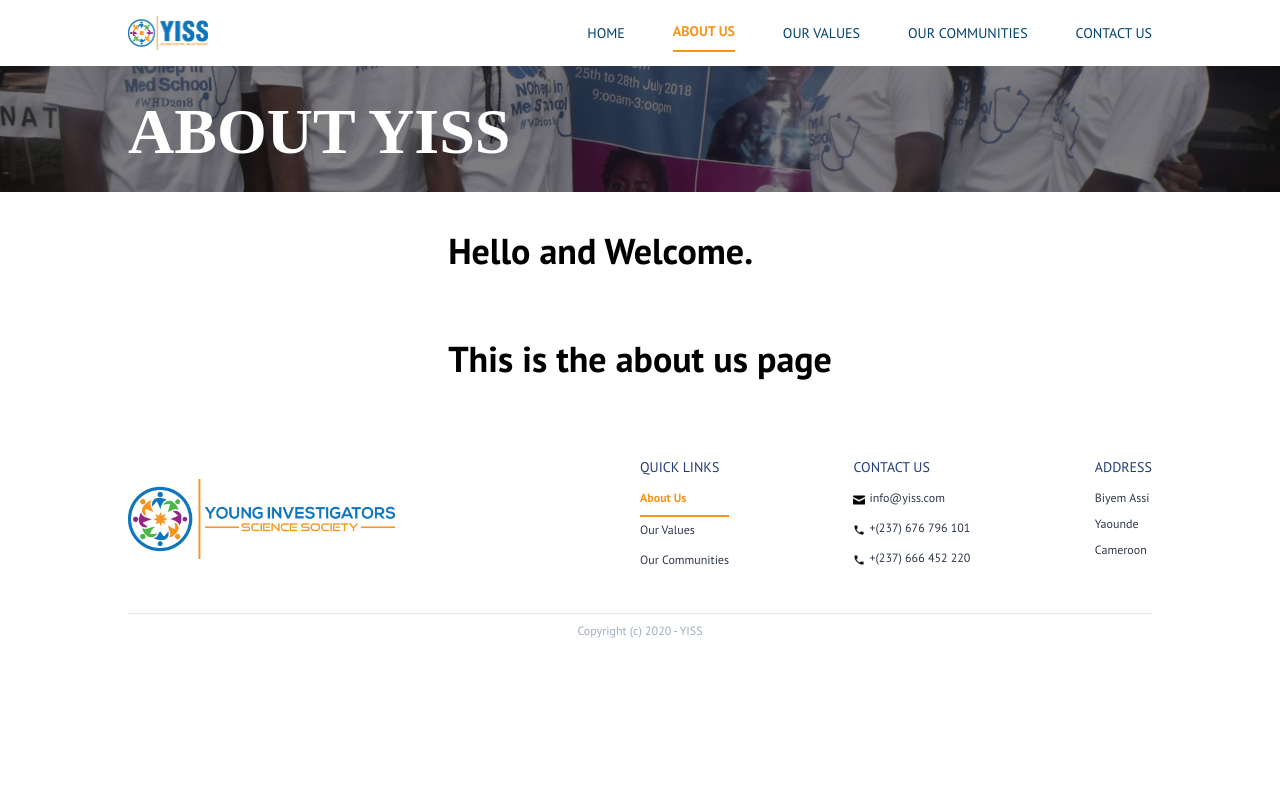
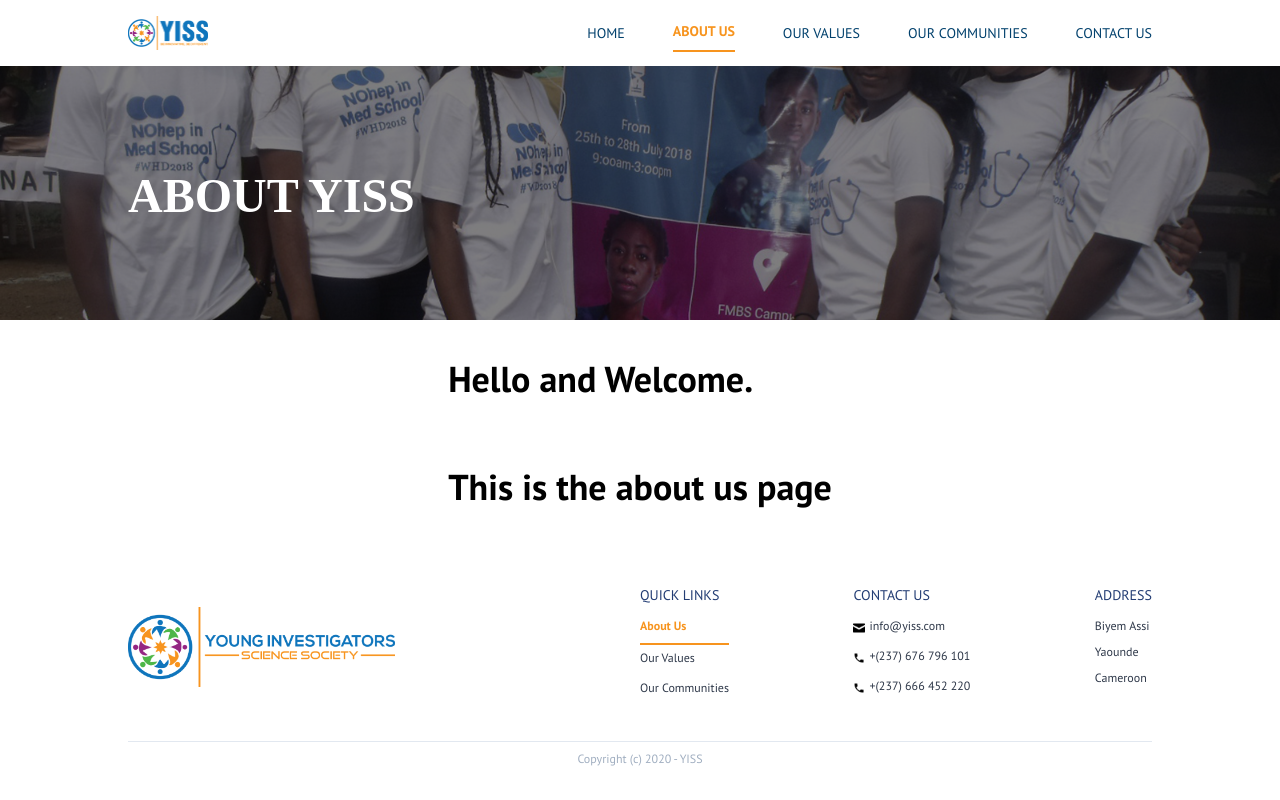
Before and after one commit to abongsjoel/yiss, a React (Create React App) app: page /about-us in a window 1280 px wide. Built offline with nearby package versions, Linux system fonts and the light colour scheme.

Commit message:
Increased hero size in pageHeader component

```diff
--- a/src/Organisms/pageHeader.js
+++ b/src/Organisms/pageHeader.js
@@ -5,15 +5,16 @@ import Img from '../Atoms/Img'
 import HeroImage from '../assets/images/hero-img.jpg';
 
 const PageHeader = ({ pageName }) => (
-    <div className="relative pb-1/5 sm:pb-1/10 md:pb-1/10 xl:pb-1/10">
-    {/* <div className="relative pb-full sm:pb-2/3 md:pb-1/2 xl:pb-2/5"> */}
+    <div className="relative pb-2/5 md:pb-1/5 ">
+    {/* <div className="relative pb-1/5 sm:pb-1/10 md:pb-1/10 xl:pb-1/10"> */}
         <Img
             src={HeroImage}
             alt="Young investor's Science Society"
             styles=" absolute"
         />
         <div className="absolute flex h-full w-full items-center hm_bg-black tj-container">
-            <p className="pt-2 text-white hero-font font-bold text-xl sm:text-2xl md:text-4xl lg:text-6xl">
+            <p className="pt-2 text-white hero-font font-bold text-3xl sm:text-4xl md:text-5xl">
+            {/* <p className="pt-2 text-white hero-font font-bold text-xl sm:text-2xl md:text-4xl lg:text-6xl"> */}
                 {pageName}
             </p>
         </div>
```
